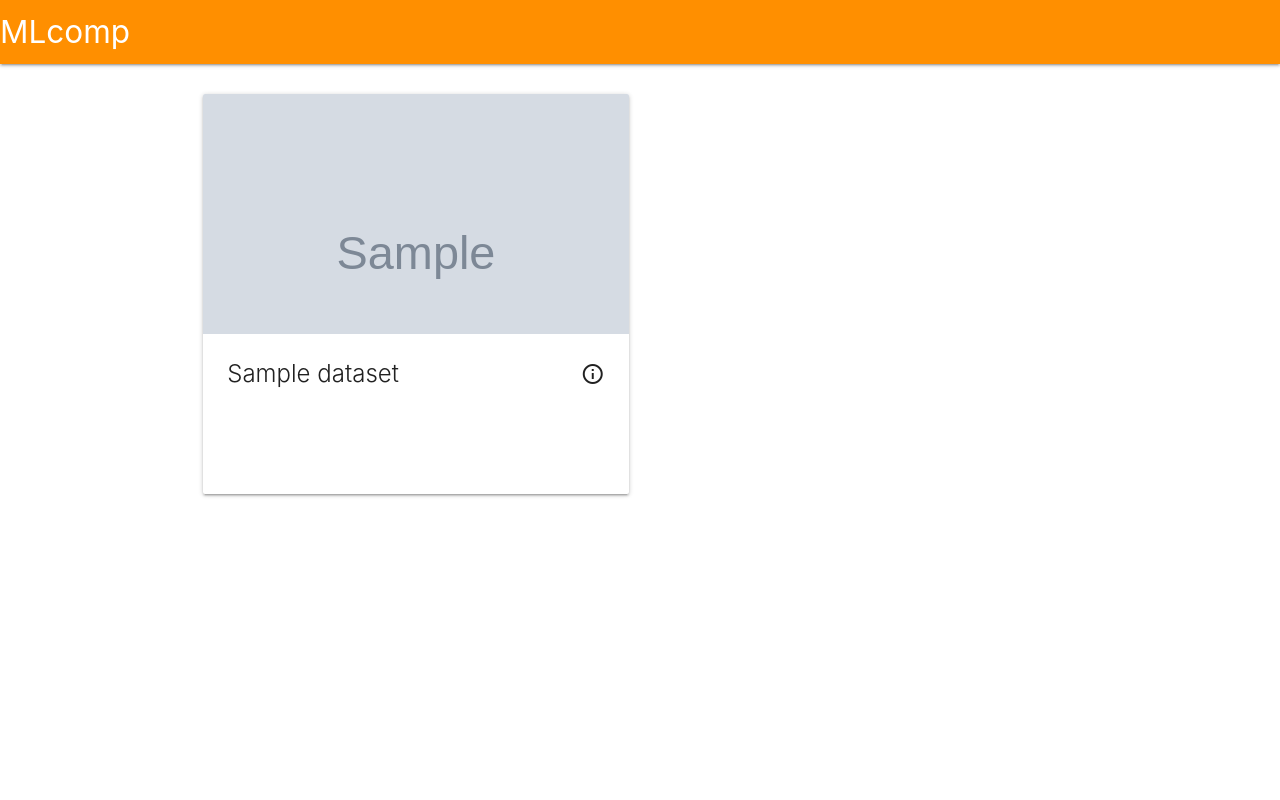
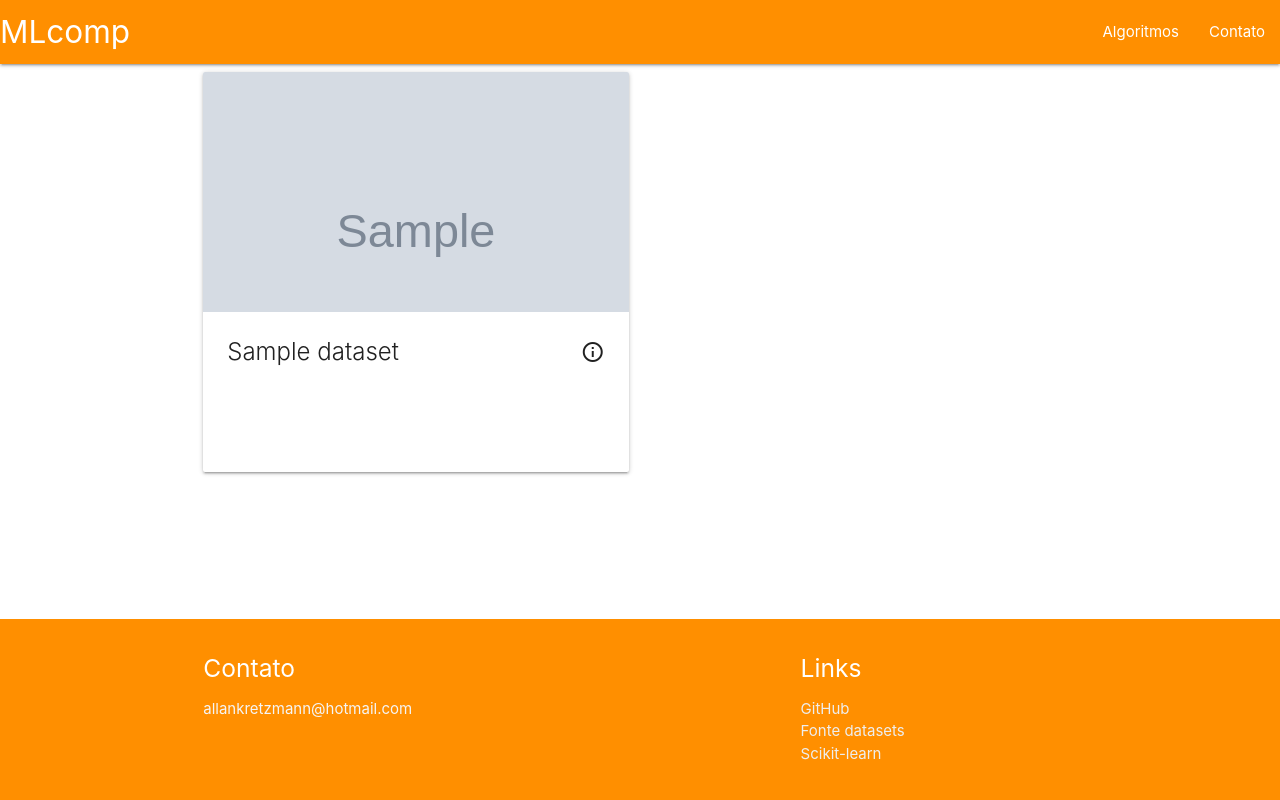
Before and after one commit to allanwk/MLcomp, a Django app: page / in a window 1280 px wide. Run offline with Django 3.2, Linux system fonts and the light colour scheme; tables that the repository leaves empty hold one stand-in row (values such as "Sample post"); grey boxes marked "Sample" are stand-in pictures.

Commit message:
Add footer

```diff
--- a/MLcomp/MLcomp/settings.py
+++ b/MLcomp/MLcomp/settings.py
@@ -29,9 +29,9 @@ else:
     SECRET_KEY = str(os.environ.get("DJANGO_SECRET_KEY"))
 
 # SECURITY WARNING: don't run with debug turned on in production!
-DEBUG = True
+DEBUG = False
 
-ALLOWED_HOSTS = ['mlcomp.herokuapp.com']
+ALLOWED_HOSTS = ['mlcomp.herokuapp.com', 'localhost']
 if "ALLOWED_HOST" in config:
     ALLOWED_HOSTS.append(config["ALLOWED_HOST"])
 
--- /dev/null
+++ b/MLcomp/main/templates/main/footer.html
@@ -0,0 +1,18 @@
+<footer class="page-footer amber darken-3">
+    <div class="container">
+        <div class="row">
+        <div class="col l6 s12">
+            <h5 class="white-text">Contato</h5>
+            <p class="grey-text text-lighten-4">allankretzmann@hotmail.com</p>
+        </div>
+        <div class="col l4 offset-l2 s12">
+            <h5 class="white-text">Links</h5>
+            <ul>
+            <li><a class="grey-text text-lighten-3" href="https://github.com/allanwk">GitHub</a></li>
+            <li><a class="grey-text text-lighten-3" href="https://archive.ics.uci.edu/ml/index.php">Fonte datasets</a></li>
+            <li><a class="grey-text text-lighten-3" href="https://scikit-learn.org">Scikit-learn</a></li>
+            </ul>
+        </div>
+        </div>
+    </div>
+</footer>
--- a/MLcomp/main/templates/main/homepage.html
+++ b/MLcomp/main/templates/main/homepage.html
@@ -4,14 +4,15 @@
     <meta charset="UTF-8">
     <meta http-equiv="X-UA-Compatible" content="IE=edge">
     <meta name="viewport" content="width=device-width, initial-scale=1.0">
-    <title>Document</title>
+    <title>MLcomp</title>
     <!-- Compiled and minified CSS -->
     <link rel="stylesheet" href="https://cdnjs.cloudflare.com/ajax/libs/materialize/1.0.0/css/materialize.min.css">
     <link href="https://fonts.googleapis.com/icon?family=Material+Icons" rel="stylesheet">
     {% load static %}
 </head>
-<body>
+<body style="display:flex; min-height: 100vh; flex-direction: column;">
     {% include "main/nav.html" %}
+    <main style="flex: 1 0 auto">
       <div class="container">
           <div class="row">
               {% for dataset in datasets %}
@@ -35,6 +36,8 @@
             {% endfor %}
             </div>
       </div>
+    </main>
+    {% include "main/footer.html" %}
     <!-- Compiled and minified JavaScript -->
     <script src="https://cdnjs.cloudflare.com/ajax/libs/materialize/1.0.0/js/materialize.min.js"></script>
 </body>
--- a/MLcomp/main/templates/main/nav.html
+++ b/MLcomp/main/templates/main/nav.html
@@ -1,6 +1,11 @@
-<nav>
-    <div class="nav-wrapper amber darken-3">
-      <a href="/" class="brand-logo">MLcomp</a>
-    </div>
-</nav>
-<br>
+<header>
+  <nav>
+      <div class="nav-wrapper amber darken-3">
+        <a href="/" class="brand-logo">MLcomp</a>
+        <ul id="nav-mobile" class="right hide-on-med-and-down">
+          <li><a href="/">Algoritmos</a></li>
+          <li><a href="/">Contato</a></li>
+        </ul>
+      </div>
+  </nav>
+</header>
```
Also changed, not shown: MLcomp/main/templates/main/dataset.html (+5 -3 lines). Lines whose indentation alone changed are shown as unchanged.
